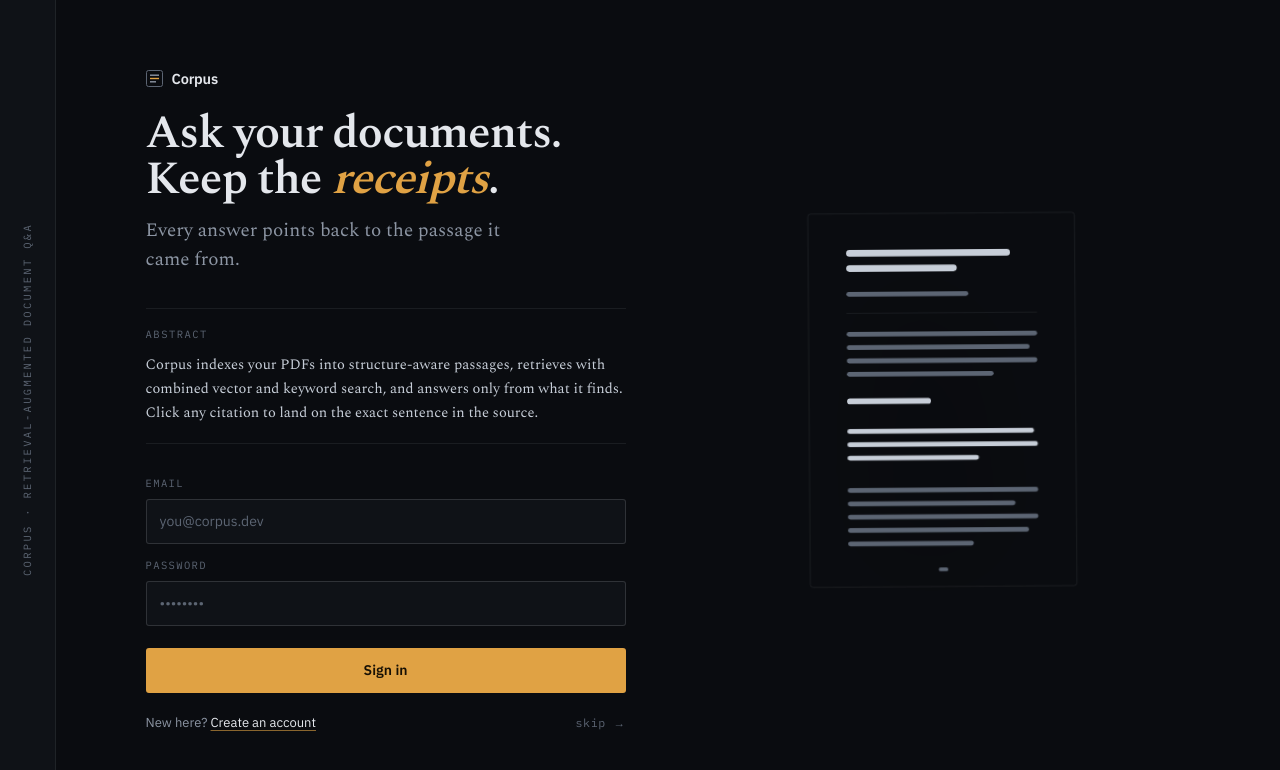
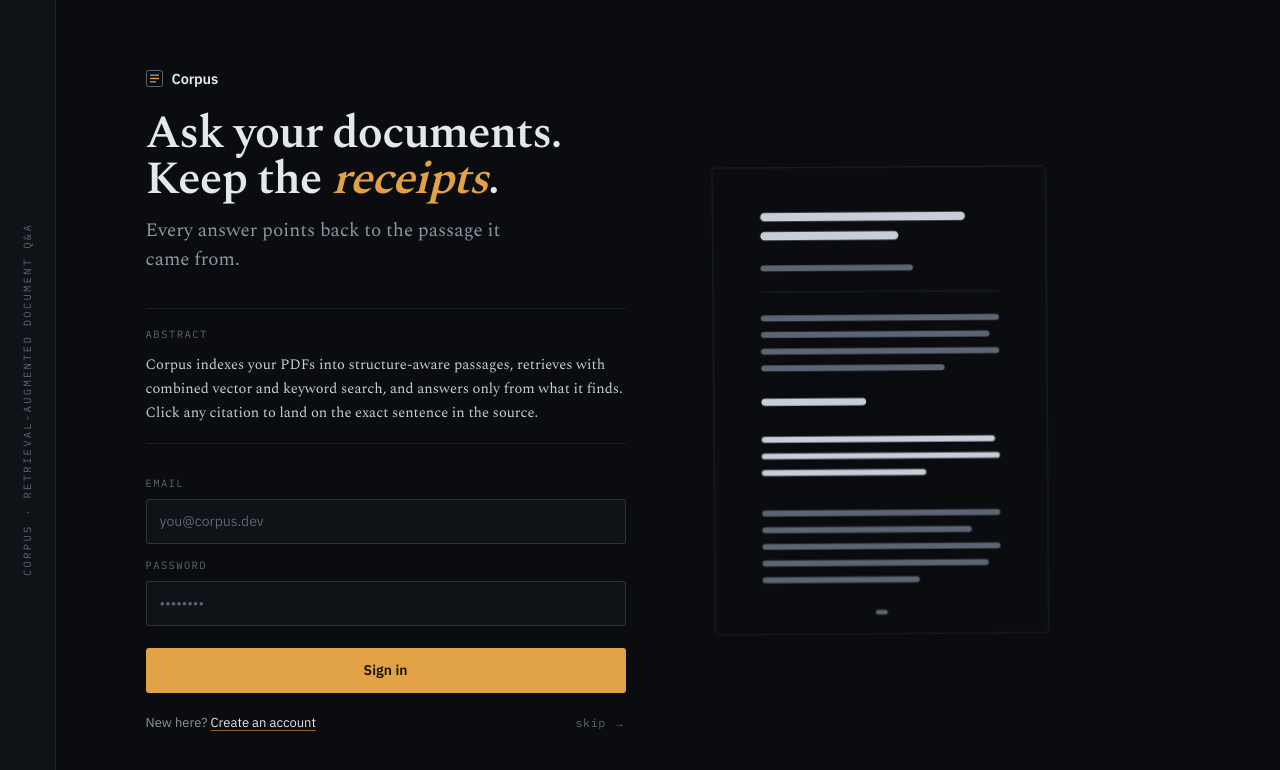
Before and after one commit to shehryarf67/Corpus, a Next.js app in the folder web/: page /login in a window 1280 px wide. Shown: the top 770 px of the page. Built offline with nearby package versions, Linux system fonts and the light colour scheme.

Commit message:
Refactor the doc, increase size and add rotation

```diff
--- a/web/src/app/globals.css
+++ b/web/src/app/globals.css
@@ -53,18 +53,37 @@ body {
 /* ────────────────────────────────────────────────────────────
    Auth hero illustration (components/annotated-document.tsx)
 
-   One 8s timeline shared by every layer, sequenced purely by keyframe
+   One 10s timeline shared by every layer, sequenced purely by keyframe
    percentages, so the stages stay in step without any JS:
 
-     08–26%  highlighter sweeps across the passage
-     08–20%  margin rule fades in alongside it
-     30–50%  connector draws out toward the citation
-     48–62%  citation chip settles in
+     00–12%  the page flips once on the Y-axis
+     14–32%  highlighter sweeps across the passage
+     14–26%  margin rule fades in alongside it
+     36–56%  connector draws out toward the citation
+     54–68%  citation chip settles in
      86–96%  everything fades, then the loop restarts
+
+   The drift, the flip, and the fade-out live on three separate elements —
+   two CSS animations can't both drive `transform` on one node, the later
+   one simply wins, so each independent motion needs its own layer:
+   .doc-perspective (static, gives the flip somewhere to have depth)
+     > .doc-float (drift + tilt)
+       > .doc-flip (the Y-axis rotation)
+         > svg (the sweep/rule/connector/chip fade independently inside it)
    ──────────────────────────────────────────────────────────── */
 
+.doc-perspective {
+  perspective: 1000px;
+}
+
 .doc-float {
-  animation: doc-float 8s ease-in-out infinite;
+  animation: doc-float 10s ease-in-out infinite;
+}
+
+.doc-flip {
+  transform-style: preserve-3d;
+  backface-visibility: hidden;
+  animation: doc-flip 10s cubic-bezier(0.4, 0.1, 0.2, 1) infinite;
 }
 
 .doc-sweep {
@@ -72,22 +91,22 @@ body {
   transform-box: fill-box;
   transform-origin: left center;
   /* Same easing the live passage highlight uses in the prototype. */
-  animation: doc-sweep 8s cubic-bezier(0.22, 1, 0.36, 1) infinite;
+  animation: doc-sweep 10s cubic-bezier(0.22, 1, 0.36, 1) infinite;
 }
 
 .doc-rule {
-  animation: doc-rule 8s ease-out infinite;
+  animation: doc-rule 10s ease-out infinite;
 }
 
 .doc-connector {
   stroke-dasharray: 1;
-  animation: doc-connector 8s ease-in-out infinite;
+  animation: doc-connector 10s ease-in-out infinite;
 }
 
 .doc-chip {
   transform-box: fill-box;
   transform-origin: center;
-  animation: doc-chip 8s ease-out infinite;
+  animation: doc-chip 10s ease-out infinite;
 }
 
 @keyframes doc-float {
@@ -100,13 +119,27 @@ body {
   }
 }
 
+/* Ends at 360deg, not back at 0deg — 360deg renders identically to 0deg,
+   so the jump back to the next cycle's 0% keyframe is invisible. That's
+   what makes "flip once, then stay flat" loop cleanly instead of visibly
+   snapping or having to spin backward. */
+@keyframes doc-flip {
+  0% {
+    transform: rotateY(0deg);
+  }
+  12%,
+  100% {
+    transform: rotateY(360deg);
+  }
+}
+
 @keyframes doc-sweep {
   0%,
-  8% {
+  14% {
     opacity: 1;
     transform: scaleX(0);
   }
-  26%,
+  32%,
   86% {
     opacity: 1;
     transform: scaleX(1);
@@ -120,10 +153,10 @@ body {
 
 @keyframes doc-rule {
   0%,
-  8% {
+  14% {
     opacity: 0;
   }
-  20%,
+  26%,
   86% {
     opacity: 1;
   }
@@ -135,15 +168,15 @@ body {
 
 @keyframes doc-connector {
   0%,
-  30% {
+  36% {
     stroke-dashoffset: 1;
     opacity: 0;
   }
-  32% {
+  38% {
     stroke-dashoffset: 1;
     opacity: 1;
   }
-  50%,
+  56%,
   86% {
     stroke-dashoffset: 0;
     opacity: 1;
@@ -157,11 +190,11 @@ body {
 
 @keyframes doc-chip {
   0%,
-  48% {
+  54% {
     opacity: 0;
     transform: translateY(5px);
   }
-  62%,
+  68%,
   86% {
     opacity: 1;
     transform: translateY(0);
@@ -177,6 +210,7 @@ body {
    still tells the story for anyone who asked for less movement. */
 @media (prefers-reduced-motion: reduce) {
   .doc-float,
+  .doc-flip,
   .doc-sweep,
   .doc-rule,
   .doc-connector,
--- a/web/src/app/login/page.tsx
+++ b/web/src/app/login/page.tsx
@@ -46,9 +46,9 @@ export default function LoginPage() {
           <AuthForm />
         </div>
 
-        {/* Needs ~400px of its own before it stops crowding the form, so it
+        {/* Needs ~500px of its own before it stops crowding the form, so it
             only appears once there's genuinely room for it. */}
-        <AnnotatedDocument className="hidden w-full max-w-[400px] xl:block" />
+        <AnnotatedDocument className="hidden w-full max-w-[500px] xl:block" />
       </div>
     </div>
   );
--- a/web/src/components/annotated-document.tsx
+++ b/web/src/components/annotated-document.tsx
@@ -35,22 +35,28 @@ function TextLines({
 }
 
 /**
- * Decorative hero illustration for the auth screen: the page turns over, then
- * gets a passage highlighted, a connector drawn, and a citation chip attached
- * — the product's core loop, on a repeating 10s timeline.
+ * Decorative hero illustration for the auth screen: the page flips once on
+ * the X-axis, then gets a passage highlighted, a connector drawn, and a
+ * citation chip attached — the product's core loop, on a repeating 10s
+ * timeline.
  *
  * Motion is pure CSS (see globals.css). Every step shares the same duration
  * and is sequenced by keyframe percentages, so the stages stay in lockstep
  * without any JS timers. Honours prefers-reduced-motion by jumping to the
  * finished state.
  *
- * The drift and the flip live on separate elements on purpose: two animations
- * can't both drive `transform` on one node — the later one would simply win.
+ * The drift and the flip live on separate elements on purpose: two
+ * animations can't both drive `transform` on one node — the later one
+ * would simply win. `.doc-perspective` is static (just gives the flip
+ * somewhere to have 3D depth); `.doc-float` drifts and tilts; `.doc-flip`
+ * does the X-axis rotation.
  */
 export function AnnotatedDocument({ className }: { className?: string }) {
   return (
     <div className={className} aria-hidden="true">
+      <div className="doc-perspective">
         <div className="doc-float">
+          <div className="doc-flip">
             <svg
               viewBox="0 0 420 440"
               fill="none"
@@ -82,7 +88,13 @@ export function AnnotatedDocument({ className }: { className?: string }) {
                 widths={[128]}
                 fill="var(--color-graphite-dim)"
               />
-          <rect x="60" y="128" width="200" height="1" fill="var(--color-rule)" />
+              <rect
+                x="60"
+                y="128"
+                width="200"
+                height="1"
+                fill="var(--color-rule)"
+              />
 
               <TextLines
                 x={60}
@@ -189,5 +201,7 @@ export function AnnotatedDocument({ className }: { className?: string }) {
             </svg>
           </div>
         </div>
+      </div>
+    </div>
   );
 }
```
Lines whose indentation alone changed are shown as unchanged.
